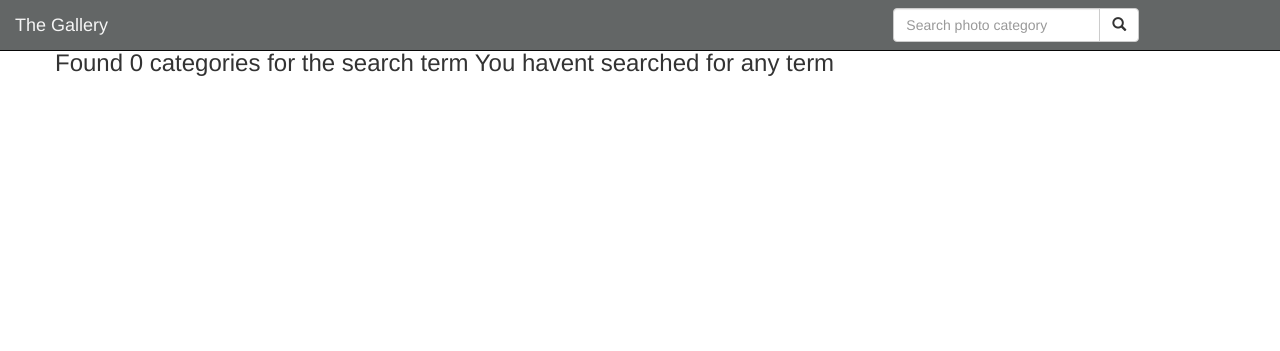
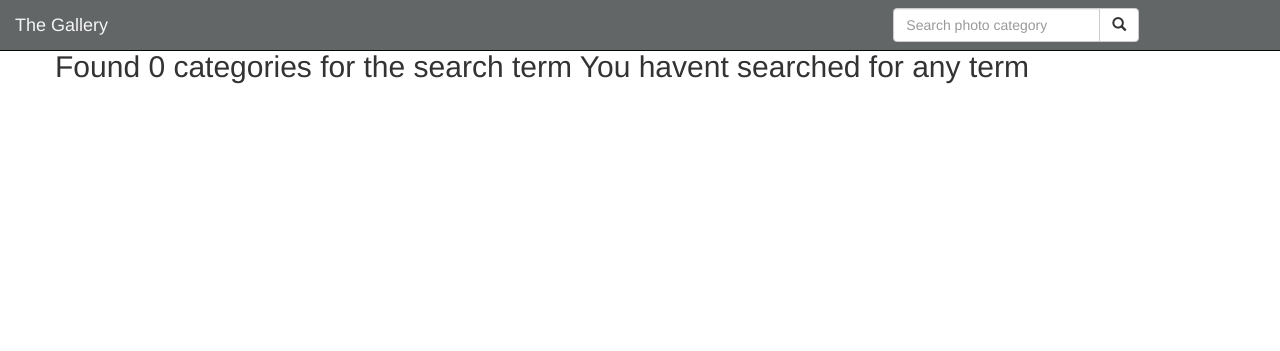
Before and after one commit to Gakori/Gallery, a Django app: page /search/ in a window 1280 px wide. Shown: the top 351 px of the page. Run offline with Django 3.2, Linux system fonts and the light colour scheme; some libraries are stand-ins or nearby versions.

```diff
--- a/photoz/templates/search.html
+++ b/photoz/templates/search.html
@@ -4,23 +4,30 @@
 <div class="container">
         <div class="row">
                 {% if categories %}
+                  <h2 class="find" style="margin-top: 50px;">Found {{ categories|length }} of searched term {{message}}</h2>
+                {% else %}
+                  <h2 class="find" style="margin-top: 50px;"> Found 0 categories for the search term {{message}}</h2>
+                {% endif %}
 
-        <h3 class="search" style="margin-top:80px;">Found {{ categories|length }} of searched term {{message}}</h3>
-
-        {% else %}
-
-        <h3 class="search" style="margin-top:50px;"> Found 0 categories for the search term {{message}}</h3>
-        {% endif %}
               </div>
 
+              <div class="row">
+
               {% if categories %}
-
                 {% for category in categories %}
                   <div class="col-sm-6 col-md-3">
-        <h2>{{title}}</h2>
+                      <h1>{{category.image_title}}</h1>
+                  </div>
+                  <div>
+                        <img src="{{category.image_url.url}}" alt="image">
+                  </div>
 
+
+                    </div>
+                    </div>
                   </div>
                 {% endfor %}
               {% endif %}
               </div>
+            </div>
 {% endblock content %}
```
Lines whose indentation alone changed are shown as unchanged.
